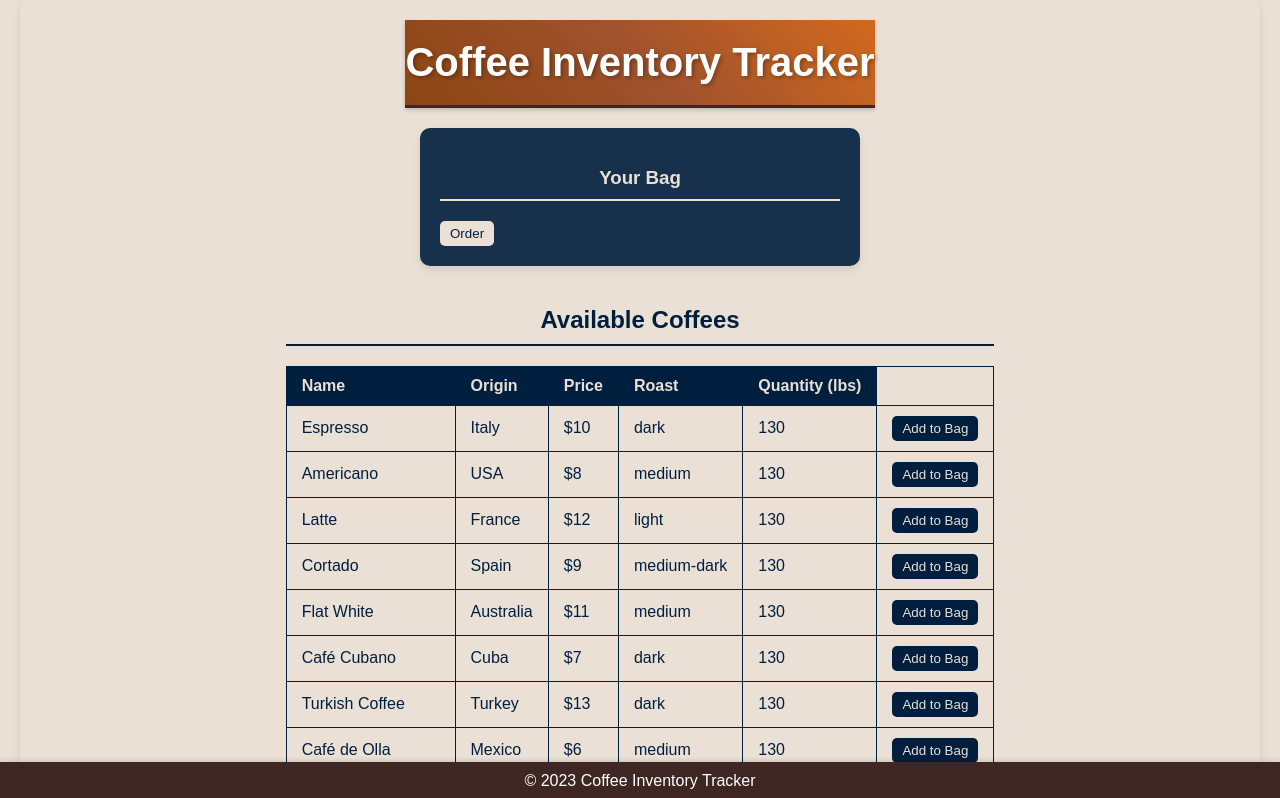
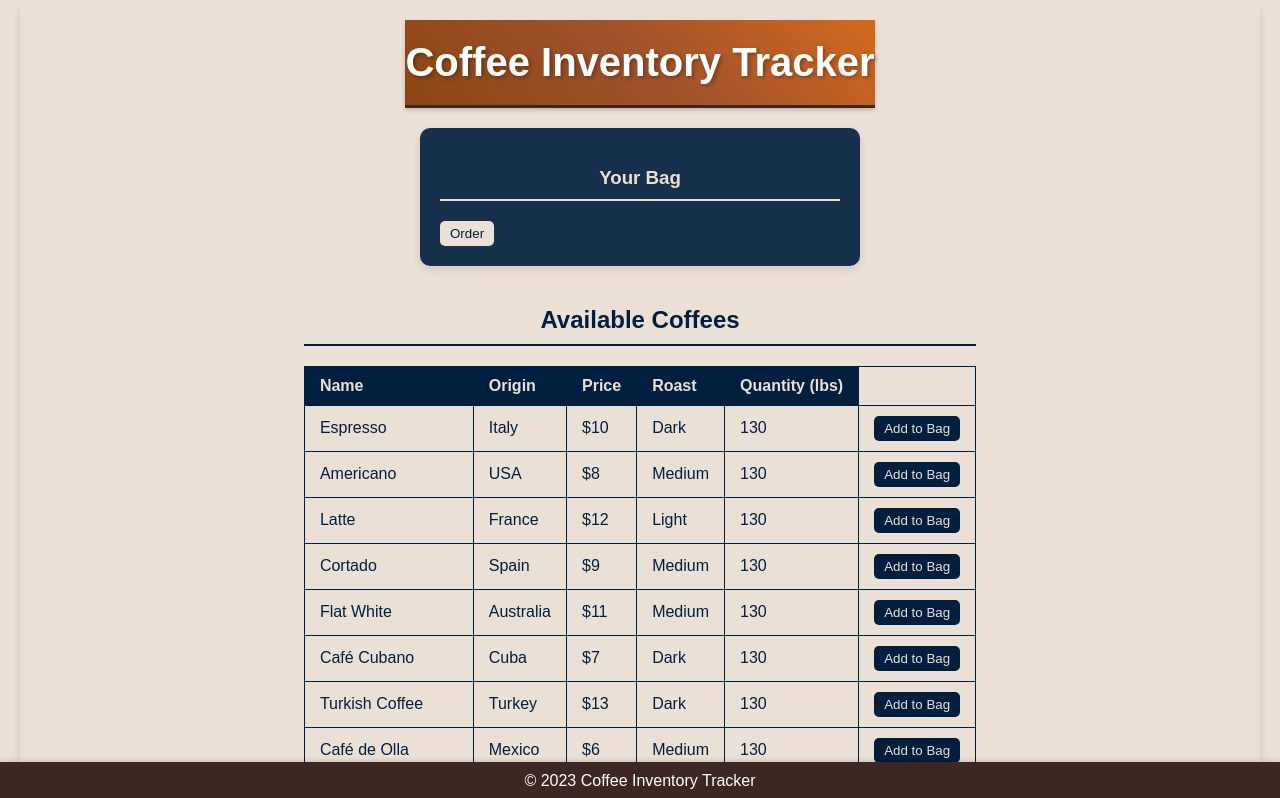
Before and after one commit to JBShaffer91/coffee-inventory-tracker, a React (Create React App) app: page / in a window 1280 px wide. Shown: the top 798 px of the page. Built offline with nearby package versions, Linux system fonts and the light colour scheme; the HTML template or start-up script is replaced by a standard one.

Commit message:
Fix issues, add component diagram:
- Fixed issue with Bag quantity dropping below 1
- Ensured Light roast option works when adding a custom coffee
- Created Component Diagram to visually represent the relationship between components

```diff
--- a/src/App.js
+++ b/src/App.js
@@ -8,16 +8,16 @@ import './App.css';
 
 function App() {
   const [coffees, setCoffees] = useState([
-    { id:1, name: 'Espresso', origin: 'Italy', price: '$10', roast: 'dark', poundsLeft: 130 },
-    { id:2, name: 'Americano', origin: 'USA', price: '$8', roast: 'medium', poundsLeft: 130 },
-    { id:3, name: 'Latte', origin: 'France', price: '$12', roast: 'light', poundsLeft: 130 },
-    { id:4, name: 'Cortado', origin: 'Spain', price: '$9', roast: 'medium-dark', poundsLeft: 130 },
-    { id:5, name: 'Flat White', origin: 'Australia', price: '$11', roast: 'medium', poundsLeft: 130 },
-    { id:6, name: 'Café Cubano', origin: 'Cuba', price: '$7', roast: 'dark', poundsLeft: 130 },
-    { id:7, name: 'Turkish Coffee', origin: 'Turkey', price: '$13', roast: 'dark', poundsLeft: 130 },
-    { id:8, name: 'Café de Olla', origin: 'Mexico', price: '$6', roast: 'medium', poundsLeft: 130 },
-    { id:9, name: 'Ethiopian Buna', origin: 'Ethiopia', price: '$14', roast: 'light', poundsLeft: 130 },
-    { id:10, name: 'Brazilian Cafezinho', origin: 'Brazil', price: '$5', roast: 'medium-dark', poundsLeft: 130 }
+    { id:1, name: 'Espresso', origin: 'Italy', price: '$10', roast: 'Dark', poundsLeft: 130 },
+    { id:2, name: 'Americano', origin: 'USA', price: '$8', roast: 'Medium', poundsLeft: 130 },
+    { id:3, name: 'Latte', origin: 'France', price: '$12', roast: 'Light', poundsLeft: 130 },
+    { id:4, name: 'Cortado', origin: 'Spain', price: '$9', roast: 'Medium', poundsLeft: 130 },
+    { id:5, name: 'Flat White', origin: 'Australia', price: '$11', roast: 'Medium', poundsLeft: 130 },
+    { id:6, name: 'Café Cubano', origin: 'Cuba', price: '$7', roast: 'Dark', poundsLeft: 130 },
+    { id:7, name: 'Turkish Coffee', origin: 'Turkey', price: '$13', roast: 'Dark', poundsLeft: 130 },
+    { id:8, name: 'Café de Olla', origin: 'Mexico', price: '$6', roast: 'Medium', poundsLeft: 130 },
+    { id:9, name: 'Ethiopian Buna', origin: 'Ethiopia', price: '$14', roast: 'Light', poundsLeft: 130 },
+    { id:10, name: 'Brazilian Cafezinho', origin: 'Brazil', price: '$5', roast: 'Medium', poundsLeft: 130 }
   ]);
 
   const handleDeleteCoffee = (coffeeToDelete) => {
@@ -95,7 +95,7 @@ function App() {
         prevBag.forEach(item => {
           const coffeeIndex = updatedCoffees.findIndex(c => c.id === item.id);
           if (coffeeIndex !== -1) {
-            updatedCoffees[coffeeIndex].poundsLeft -= item.quantity;
+            updatedCoffees[coffeeIndex].poundsLeft = Math.max(0, updatedCoffees[coffeeIndex].poundsLeft - item.quantity);
           }
         });
         setCoffees(updatedCoffees);
--- a/src/components/Bag.js
+++ b/src/components/Bag.js
@@ -7,6 +7,20 @@ function Bag(props) {
     props.onOrder();
   };
 
+  const handleIncreaseQuantity = (item) => {
+    if (item.quantity < item.poundsLeft) {
+      props.onUpdateItem(item.id, item.quantity + 1);
+    } else {
+      alert(`Sorry, we don't have enough stock for ${item.name}.`);
+    }
+  };
+
+  const handleDecreaseQuantity = (item) => {
+    if (item.quantity > 1) {
+      props.onUpdateItem(item.id, item.quantity - 1);
+    }
+  };
+
   return (
     <div className="bag-container">
       <h3>Your Bag</h3>
@@ -14,8 +28,8 @@ function Bag(props) {
         {props.bagItems.map((item, index) => (
           <li key={index}>
             <span>{item.name} - {item.quantity} lbs</span>
-            <button onClick={() => props.onUpdateItem(item.id, item.quantity + 1)}>+</button>
-            <button onClick={() => props.onUpdateItem(item.id, item.quantity - 1)}>-</button>
+            <button onClick={() => handleIncreaseQuantity(item)}>+</button>
+            <button onClick={() => handleDecreaseQuantity(item)}>-</button>
             <button onClick={() => props.onRemoveItem(item.id)}>Remove</button>
           </li>
         ))}
```
Also changed, not shown: assets/CoffeeDiagram.drawio.png (added), 1 other file (tests, documents, lock files or other folders).
